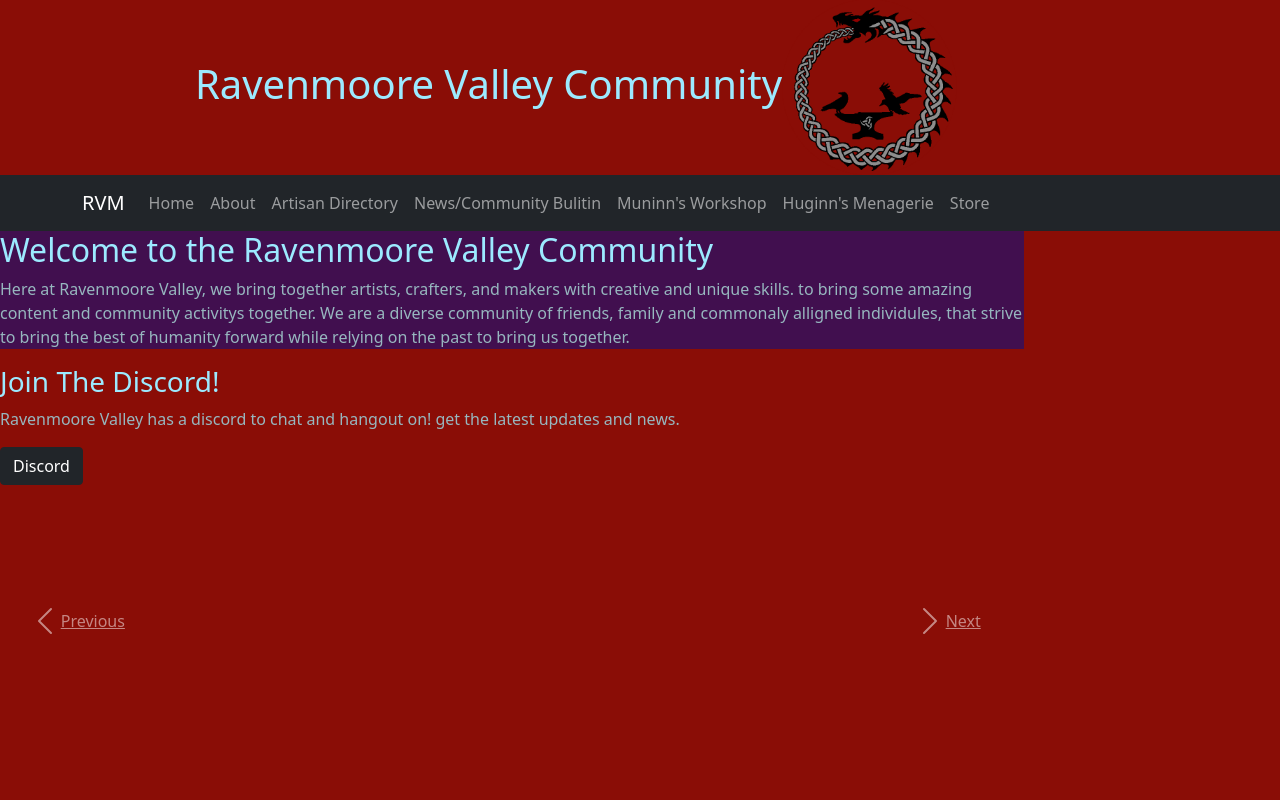
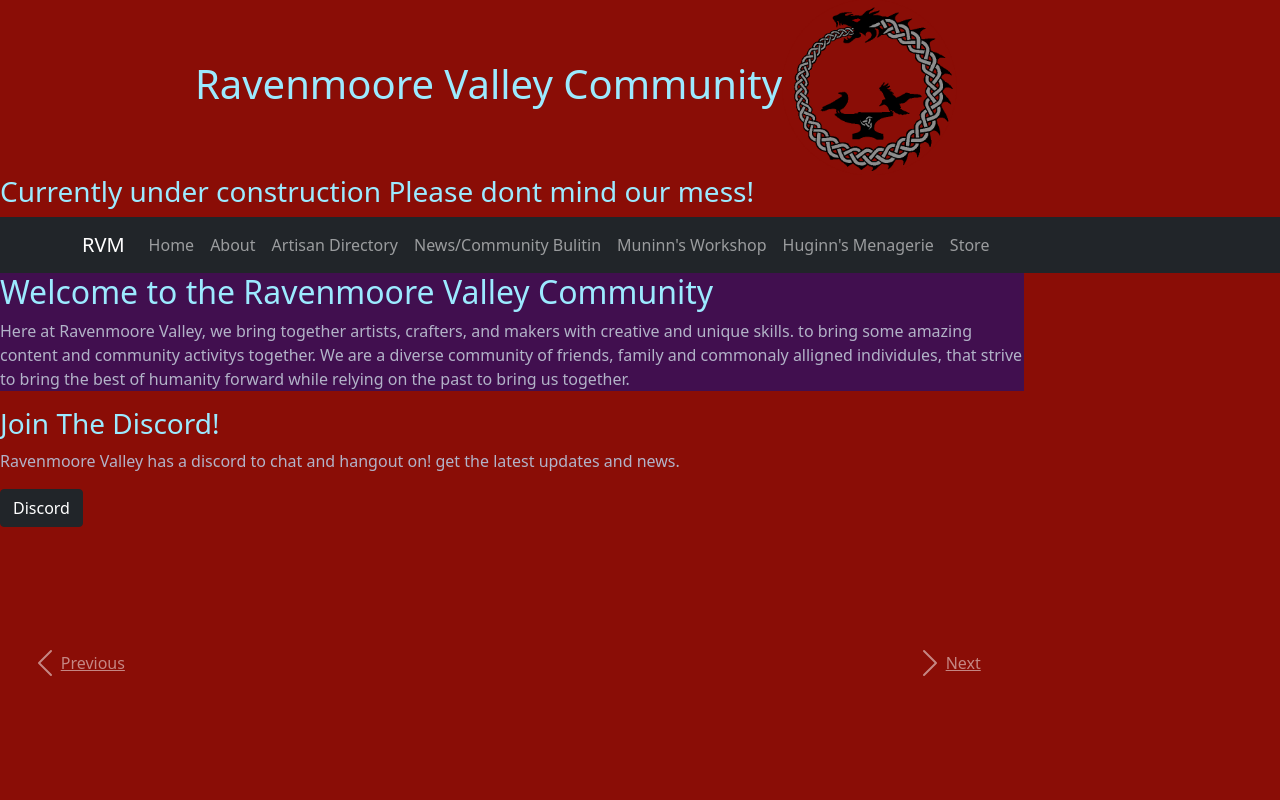
Before and after one commit to M-Ravenmoore/ravenmoore-valley, a React (Create React App) app: page / in a window 1280 px wide. Shown: the top 800 px of the page. Built offline with nearby package versions, Linux system fonts and the light colour scheme.

Commit message:
updating Main with underconstruction

```diff
--- a/src/Styles/app-dark.css
+++ b/src/Styles/app-dark.css
@@ -23,5 +23,5 @@ h6{
   color: #9CEAFF;
 }
 p{
-  color: #97B7BF;
+  color: #B2B3C8;
 }
--- a/src/componets/Header/header.js
+++ b/src/componets/Header/header.js
@@ -10,6 +10,9 @@ export default function Header(props) {
       <img src="./images/Logo/Oro-red-black-solid.png" width="150px" alt="Logo"/>
 
       </div>
+      <div>
+       <h3>Currently under construction Please dont mind our mess!</h3>
+      </div>
     </header>
   )
 }
```
Also changed, not shown: 1 other file (tests, documents, lock files or other folders).
